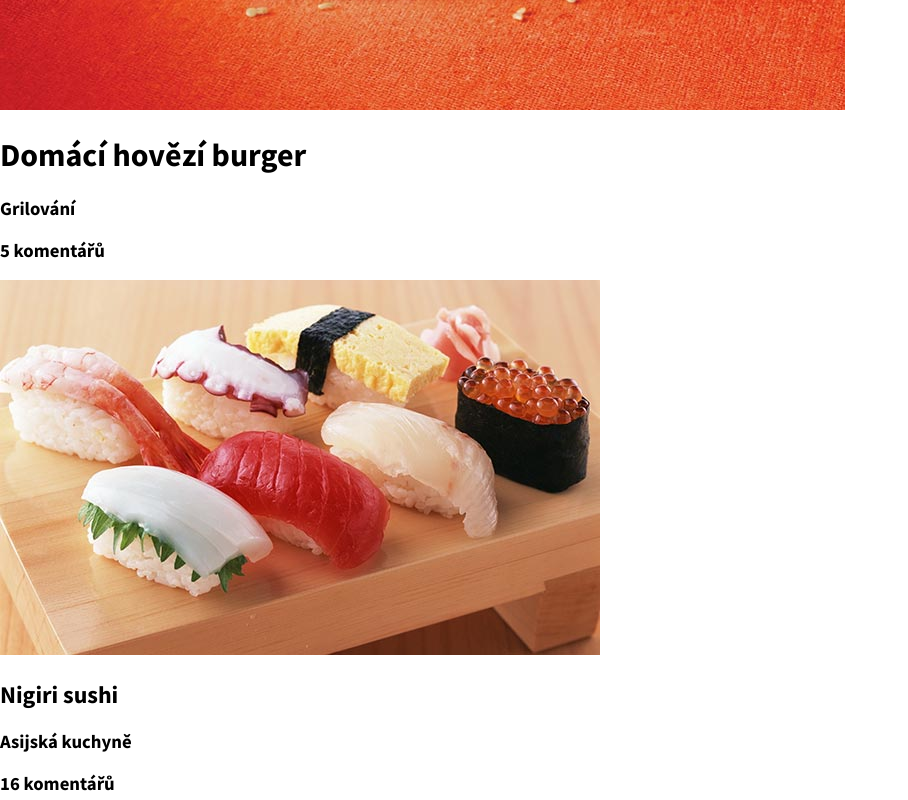
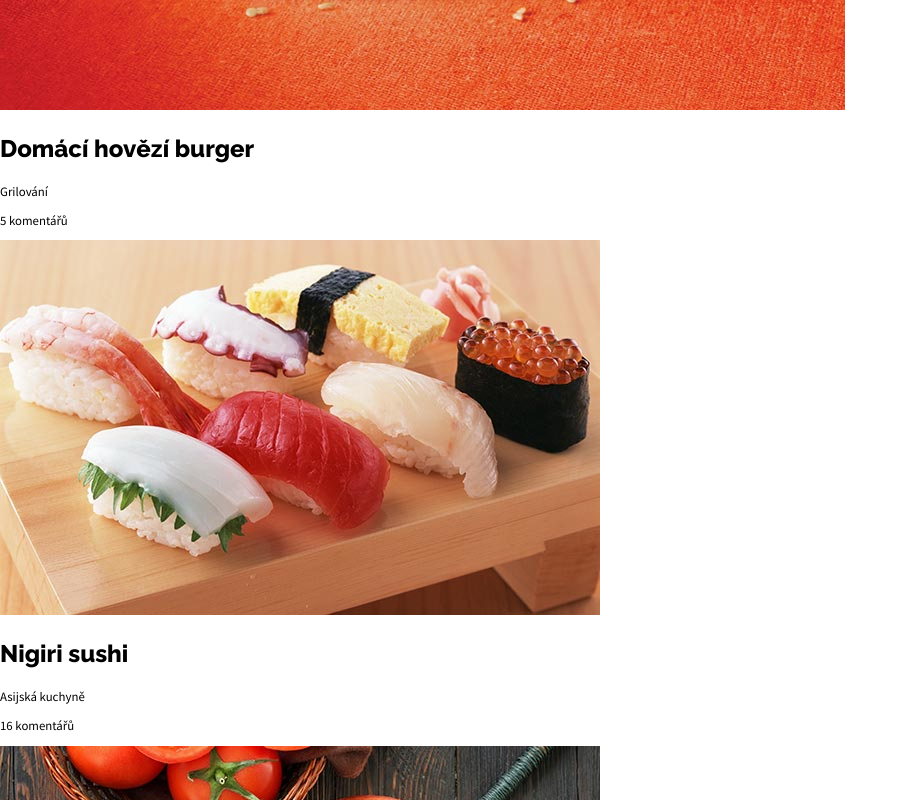
Before and after one commit to tvorimweb-2021-praha-jaro/du-4---recepty-EvaHouzvickova, a plain HTML site: page carne/index.html in a window 1280 px wide. Shown: the part 640-1440 px from the top of the page, without its empty margins (0-908 px from the left). Drawn offline with Linux system fonts and the light colour scheme.

Commit message:
vlozeni html section tag

```diff
--- a/carne/index.html
+++ b/carne/index.html
@@ -9,40 +9,40 @@
     </head>
     <body>
         <!-- hlavni recept -->
-        <div class="hlavni-recept">
+        <section class="hlavni-recept">
             <img src="images/burger.jpg" alt="Domácí hovězí burger">
             <h1>Domácí hovězí burger</h1>
             <h3>Grilování</h3>
             <h3>5 komentářů</h3>
-        </div>
+        </section>
         <!-- maly recept 2 -->
-        <div class="recept-2">
+        <section class="recept-2">
             <img src="images/sushi.jpg" alt="Nigiri sushi">
             <h2>Nigiri sushi</h2>
             <h3>Asijská kuchyně</h3>
             <h3>16 komentářů</h3>
-        </div>
+        </section>
         <!-- maly recept 3 -->
-        <div class="recept-3">
+        <section class="recept-3">
             <img src="images/rajcata.jpg" alt="Chili rajčatová omáčka">
             <h2>Chili rajčatová omáčka</h2>
             <h3>Omáčky</h3>
             <h3>23 komentářů</h3>
-        </div>
+        </section>
         <!-- maly recept 4 -->
-        <div class="recept-4">
+        <section class="recept-4">
             <img src="images/kure.jpg" alt="Pečené kuře na jablkách">
             <h2>Pečené kuře na jablkách</h2>
             <h3>Drůbež</h3>Drůbež
             <h3>7 komentářů</h3>
-        </div>
+        </section>
         <!-- maly recept 5 -->
-        <div class="recept-5">
+        <section class="recept-5">
             <img src="images/grilovani.jpg" alt="Zahradní grilovačka">
             <h2>Zahradní grilovačka</h2>
             <h3>Grilování</h3>
             <h3>19 komentářů</h3>
-        </div>
+        </section>
 
         <footer class="paticka">
             <p>Foto &copy; <a href="https://www.flickr.com/photos/68711844@N07/">Michael Stern</a> (licence <a href="https://creativecommons.org/licenses/by-sa/2.0/">CC BY-SA 2.0</a>)</p>
--- a/carne/style.css
+++ b/carne/style.css
@@ -38,8 +38,19 @@ body {
 /* ----- DOLE BUDE TVOJE CSS ----- */
 /* ------------------------------- */
 
-h1
 
-.hlavni-recept {
-    background-image:url(images/burger.jpg);
+h1 {
+    font-family:'Raleway', sans-serif;
+    font-weight: 800;
 }
+
+h2 {
+    font-family: 'Raleway', sans-serif;
+    font-weight: 800;
+}
+
+h3 {
+    font-family: 'Source Sans Pro', sans-serif;
+    font-weight: 400;
+    font-size: 0.8rem;
+}
```
